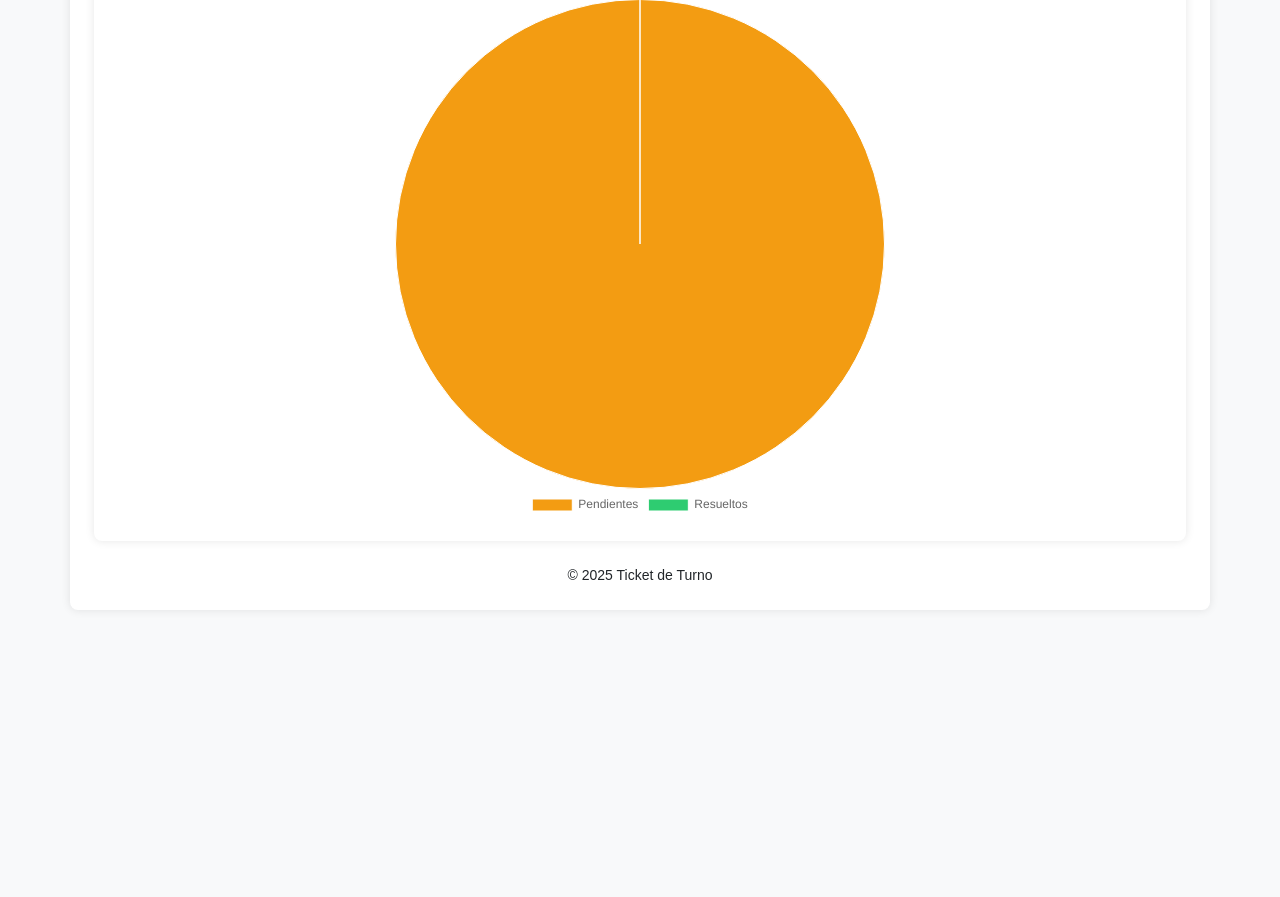
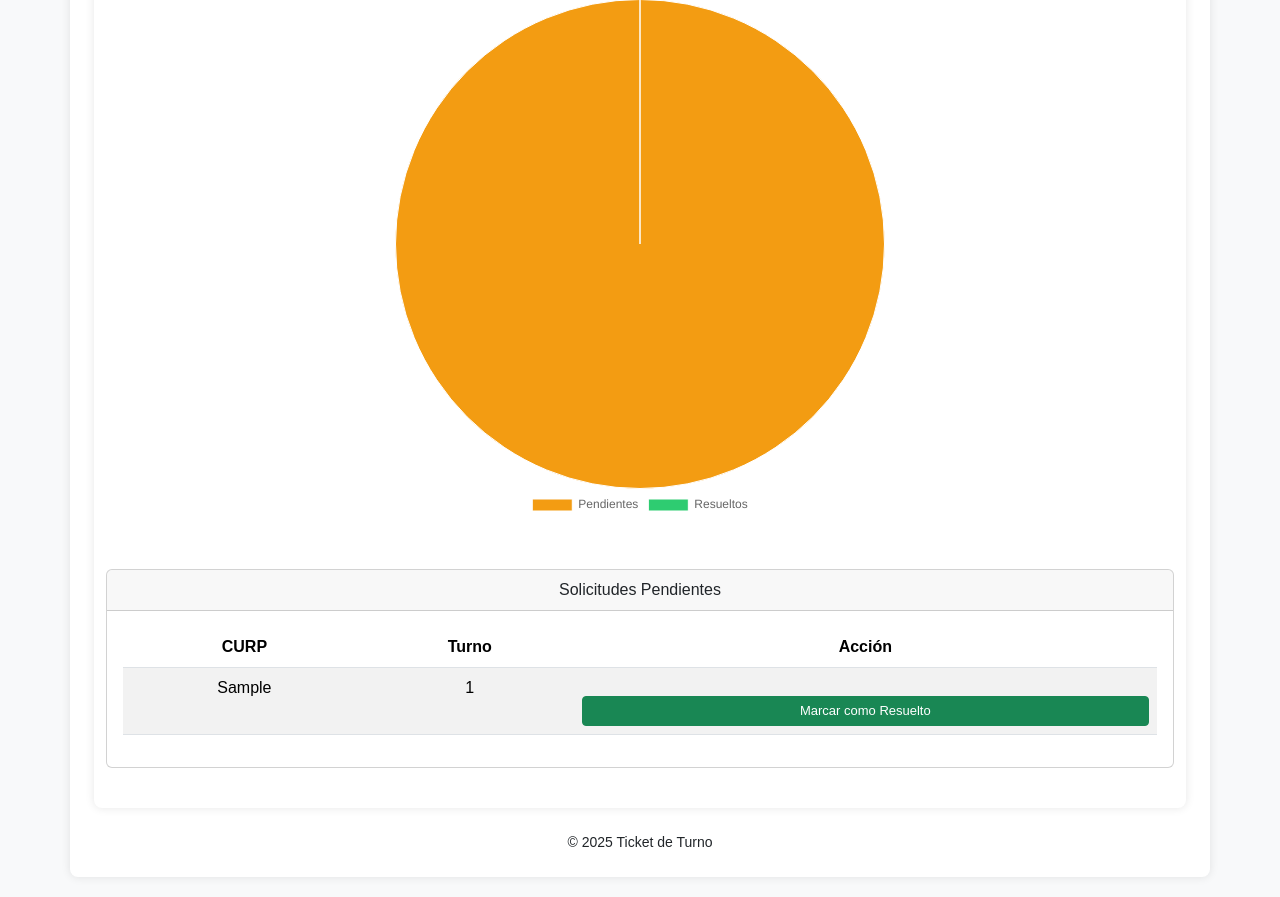
Before and after one commit to cecidavi/Ticket-Turno, a Flask app: page /admin/dashboard in a window 1280 px wide. Shown: the part 437-1334 px from the top of the page. Before the commit the page ends 1017 px from the top, so only its background shows below. Run offline with Flask 3, Linux system fonts and the light colour scheme; the visitor is signed in with stand-in values (Sample User, id 1); tables that the repository leaves empty hold one stand-in row (values such as "Sample post"); some libraries are stand-ins or nearby versions.

Commit message:
Arreglos

```diff
--- a/app/controllers/dashboard_controller.py
+++ b/app/controllers/dashboard_controller.py
@@ -1,6 +1,11 @@
+# app/controllers/dashboard_controller.py
+
 from flask import Blueprint, render_template, session, redirect, url_for, flash, request
 from app.models.solicitud_turno import SolicitudTurno
 from app.models.municipio import Municipio
+from app.utils.db import db
+from sqlalchemy import func
+from datetime import datetime, timedelta
 
 dashboard_bp = Blueprint('dashboard', __name__)
 
@@ -15,13 +20,21 @@ def admin_required(func):
         return func(*args, **kwargs)
     return decorated_view
 
-# --- Dashboard con filtro por municipio ---
+# --- Dashboard con gráfico y listado ---
 @dashboard_bp.route('/admin/dashboard', methods=['GET'])
 @admin_required
 def dashboard():
     municipios = Municipio.query.all()
+    municipio_id = request.args.get('municipio', type=int)
 
-    municipio_id = request.args.get('municipio', type=int)
+    solicitudes_query = SolicitudTurno.query
+    if municipio_id:
+        solicitudes_query = solicitudes_query.filter_by(cve_mun=municipio_id)
+
+    # Filtrar turnos pendientes
+    solicitudes = solicitudes_query.filter_by(id_estatus=1).all()
+
+    # Datos para la gráfica
     if municipio_id:
         pendientes = SolicitudTurno.query.filter_by(id_estatus=1, cve_mun=municipio_id).count()
         resueltos = SolicitudTurno.query.filter_by(id_estatus=2, cve_mun=municipio_id).count()
@@ -31,11 +44,37 @@ def dashboard():
 
     total = pendientes + resueltos
 
+    # --- Automáticamente cambiar a Resuelto si pasaron 1 minuto ---
+    ahora = datetime.now()
+    hace_un_minuto = ahora - timedelta(minutes=1)
+
+    auto_resueltos = SolicitudTurno.query.filter(
+        SolicitudTurno.id_estatus == 1,
+        SolicitudTurno.fecha_registro <= hace_un_minuto
+    ).all()
+
+    for solicitud in auto_resueltos:
+        solicitud.id_estatus = 2  # Cambiar a "Resuelto"
+
+    if auto_resueltos:
+        db.session.commit()
+
     return render_template(
         'admin/dashboard.html',
         municipios=municipios,
+        solicitudes=solicitudes,
         pendientes=pendientes,
         resueltos=resueltos,
         total=total,
         municipio_id=municipio_id
     )
+
+# --- Ruta para cambiar manualmente estatus ---
+@dashboard_bp.route('/admin/cambiar-estatus/<int:id>', methods=['POST'])
+@admin_required
+def cambiar_estatus(id):
+    solicitud = SolicitudTurno.query.get_or_404(id)
+    solicitud.id_estatus = 2  # 2 = Resuelto
+    db.session.commit()
+    flash('Turno actualizado a Resuelto.', 'success')
+    return redirect(url_for('dashboard.dashboard'))
--- a/app/static/js/dashboard.js
+++ b/app/static/js/dashboard.js
@@ -1,3 +1,5 @@
+// static/js/dashboard.js
+
 function crearGraficaEstatus(pendientes, resueltos) {
     const ctx = document.getElementById('estatusChart').getContext('2d');
 
--- a/app/templates/admin/dashboard.html
+++ b/app/templates/admin/dashboard.html
@@ -5,10 +5,9 @@
 {% block content %}
 
 <div class="container text-center">
-
     <h2 class="mb-4">📊 Dashboard de Solicitudes</h2>
 
-    <!-- Selector de municipio -->
+    <!-- Filtro de Municipio -->
     <form method="GET" action="{{ url_for('dashboard.dashboard') }}" class="row justify-content-center mb-4">
         <div class="col-md-6">
             <select name="municipio" class="form-select" onchange="this.form.submit()">
@@ -22,7 +21,7 @@
         </div>
     </form>
 
-    <!-- Tarjetas resumen -->
+    <!-- Tarjetas Resumen -->
     <div class="row justify-content-center mb-4">
         <div class="col-12 col-md-3 mb-3">
             <div class="card border-dark h-100">
@@ -50,26 +49,61 @@
         </div>
     </div>
 
-    <!-- Gráfica de pastel -->
-    <div class="row justify-content-center">
+    <!-- Gráfica -->
+    <div class="row justify-content-center mb-5">
         <div class="col-md-6">
             <canvas id="estatusChart"></canvas>
         </div>
     </div>
 
+    <!-- Lista de Pendientes para cambiar a Resuelto -->
+    <div class="card">
+        <div class="card-header">
+            Solicitudes Pendientes
+        </div>
+        <div class="card-body">
+            {% if solicitudes %}
+                <table class="table table-striped">
+                    <thead>
+                        <tr>
+                            <th>CURP</th>
+                            <th>Turno</th>
+                            <th>Acción</th>
+                        </tr>
+                    </thead>
+                    <tbody>
+                        {% for solicitud in solicitudes %}
+                            <tr>
+                                <td>{{ solicitud.curp }}</td>
+                                <td>{{ solicitud.turno_municipio }}</td>
+                                <td>
+                                    <form action="{{ url_for('dashboard.cambiar_estatus', id=solicitud.id_solicitud) }}" method="POST">
+                                        <button type="submit" class="btn btn-success btn-sm">Marcar como Resuelto</button>
+                                    </form>
+                                </td>
+                            </tr>
+                        {% endfor %}
+                    </tbody>
+                </table>
+            {% else %}
+                <p class="text-muted">No hay solicitudes pendientes en este municipio.</p>
+            {% endif %}
+        </div>
+    </div>
+
 </div>
 
-<!-- Chart.js CDN -->
+<!-- Librería Chart.js -->
 <script src="https://cdn.jsdelivr.net/npm/chart.js"></script>
 
-<!-- JavaScript separado -->
+<!-- Archivo dashboard.js -->
 <script src="{{ url_for('static', filename='js/dashboard.js') }}"></script>
 
+<!-- Script para cargar la gráfica -->
 <script>
-    var pendientes = Number("{{ pendientes|default(0) }}");
-    var resueltos = Number("{{ resueltos|default(0) }}");
+    var pendientes = "{{ pendientes|default(0) | safe }}";
+    var resueltos = "{{ resueltos|default(0) | safe }}";
     crearGraficaEstatus(pendientes, resueltos);
 </script>
 
-
 {% endblock %}
```
Also changed, not shown: 2 other files.
